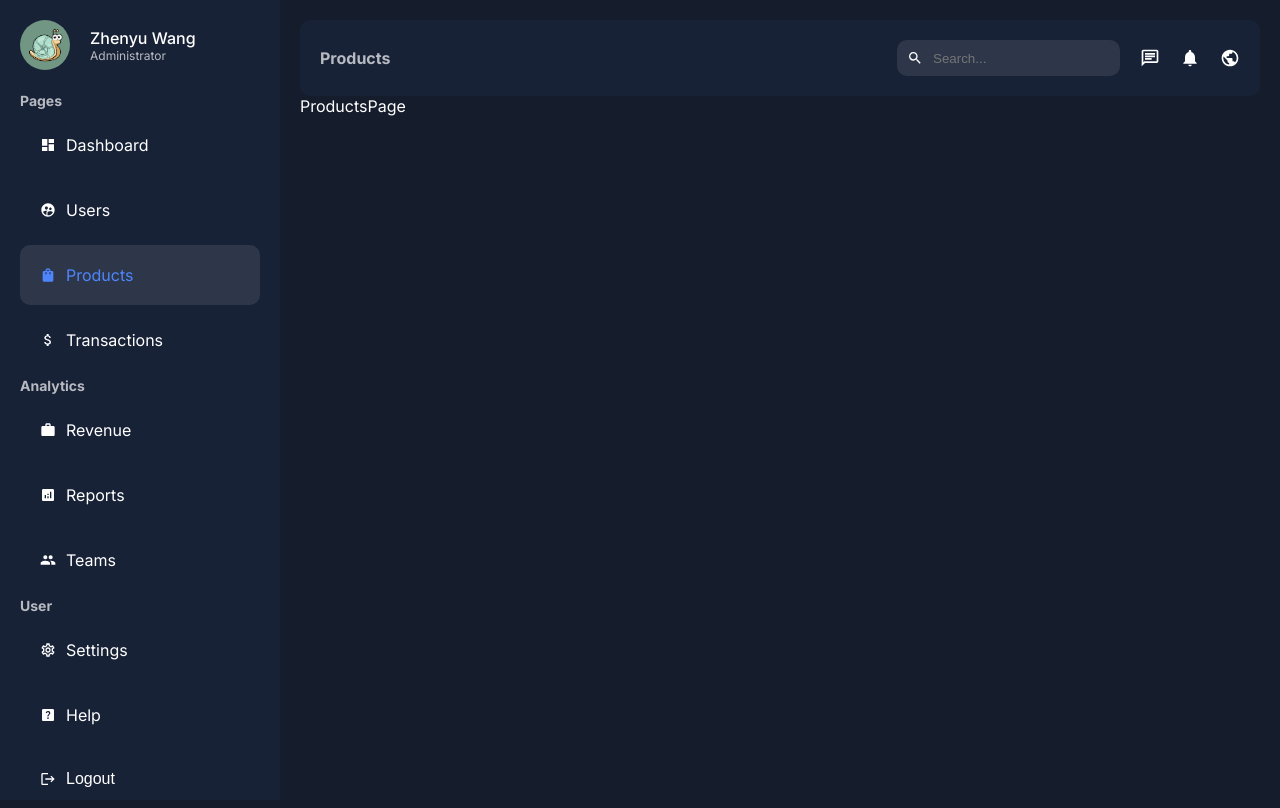
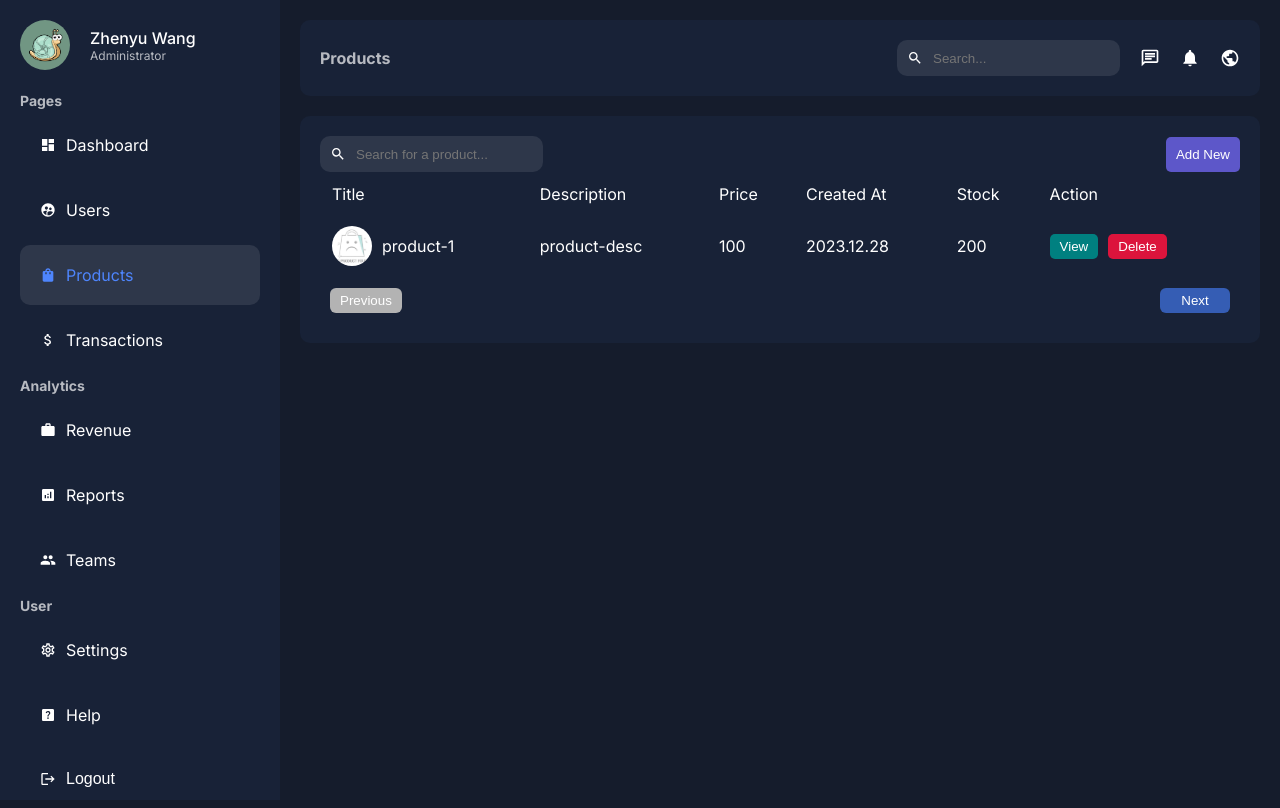
Before and after one commit to zhenyuWang/nextjs-admin, a Next.js app: page /dashboard/products in a window 1280 px wide. Built offline with nearby package versions, Linux system fonts and the light colour scheme.

Commit message:
feat: Products Page

```diff
--- a/app/dashboard/products/page.jsx
+++ b/app/dashboard/products/page.jsx
@@ -1,5 +1,67 @@
-const ProductsPage = () => {
-  return <div>ProductsPage</div>
+import Image from 'next/image'
+import Link from 'next/link'
+import classes from '@/app/ui/dashboard/products/products.module.css'
+import Search from '@/app/ui/dashboard/search/search'
+import Pagination from '@/app/ui/dashboard/pagination/pagination'
+
+const ProductsPage = async () => {
+  const page = 1
+
+  return (
+    <div className={classes.container}>
+      <div className={classes.top}>
+        <Search placeholder='Search for a product...' />
+        <Link href='/dashboard/products/add'>
+          <button className={classes.addButton}>Add New</button>
+        </Link>
+      </div>
+      <table className={classes.table}>
+        <thead>
+          <tr>
+            <td>Title</td>
+            <td>Description</td>
+            <td>Price</td>
+            <td>Created At</td>
+            <td>Stock</td>
+            <td>Action</td>
+          </tr>
+        </thead>
+        <tbody>
+          <tr>
+            <td>
+              <div className={classes.product}>
+                <Image
+                  src='/no-product.jpg'
+                  alt=''
+                  width={40}
+                  height={40}
+                  className={classes.productImage}
+                />
+                product-1
+              </div>
+            </td>
+            <td>product-desc</td>
+            <td>100</td>
+            <td>2023.12.28</td>
+            <td>200</td>
+            <td>
+              <div className={classes.buttons}>
+                <Link href={`/dashboard/products/1`}>
+                  <button className={`${classes.button} ${classes.view}`}>
+                    View
+                  </button>
+                </Link>
+                <button className={`${classes.button} ${classes.delete}`}>
+                  Delete
+                </button>
+              </div>
+            </td>
+          </tr>
+        </tbody>
+      </table>
+      <Pagination count={10} />
+    </div>
+  )
 }
 
 export default ProductsPage
--- /dev/null
+++ b/app/ui/dashboard/products/products.module.css
@@ -0,0 +1,61 @@
+.container {
+  background-color: var(--bgSoft);
+  padding: 20px;
+  border-radius: 10px;
+  margin-top: 20px;
+}
+
+.top {
+  display: flex;
+  align-items: center;
+  justify-content: space-between;
+}
+
+.addButton {
+  padding: 10px;
+  background-color: #5d57c9;
+  color: var(--text);
+  border: none;
+  border-radius: 5px;
+  cursor: pointer;
+}
+
+.table {
+  width: 100%;
+}
+
+.table td {
+  padding: 10px;
+}
+
+.product {
+  display: flex;
+  align-items: center;
+  gap: 10px;
+}
+
+.productImage {
+  border-radius: 50%;
+  object-fit: cover;
+}
+
+.buttons {
+  display: flex;
+  gap: 10px;
+}
+
+.button {
+  padding: 5px 10px;
+  border-radius: 5px;
+  color: var(--text);
+  border: none;
+  cursor: pointer;
+}
+
+.view {
+  background-color: teal;
+}
+
+.delete {
+  background-color: crimson;
+}
```
Also changed, not shown: public/no-product.jpg (added).
